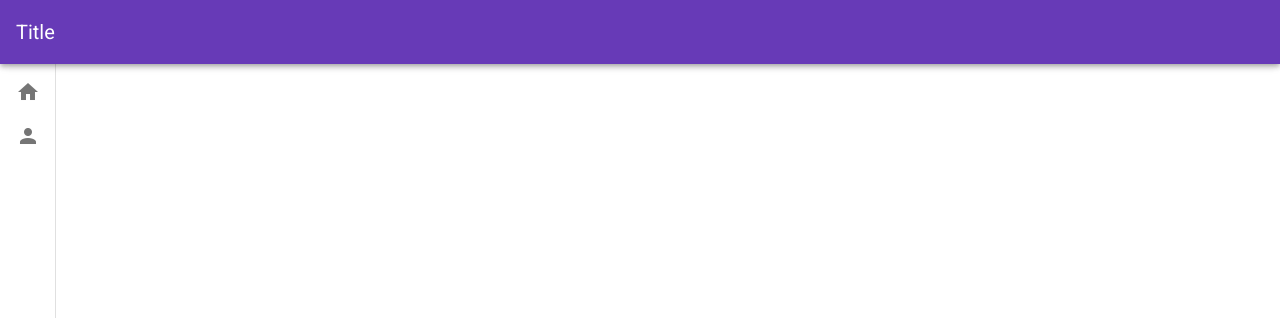
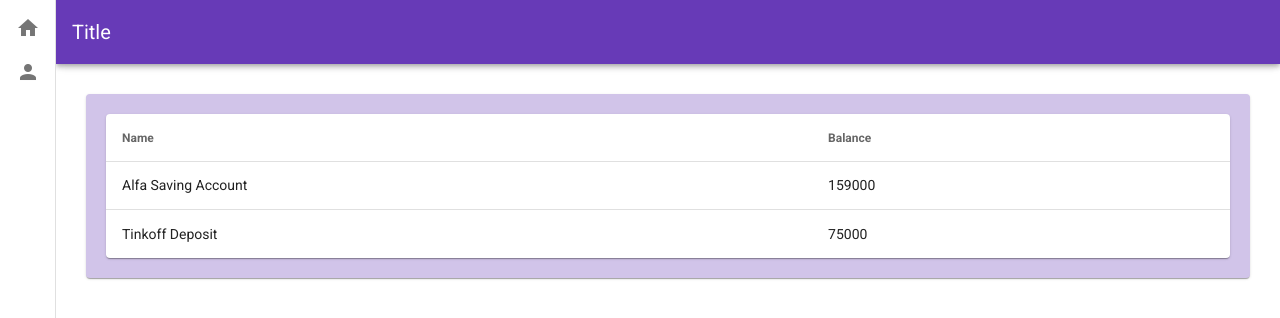
Before and after one commit to buharov-alexander/fhelp-platform, a Vue app in the folder fhelp-frontend/: page / in a window 1280 px wide. Shown: the top 318 px of the page. Built offline with nearby package versions, Linux system fonts and the light colour scheme.

Commit message:
frontend: add table example

```diff
--- a/fhelp-frontend/src/App.vue
+++ b/fhelp-frontend/src/App.vue
@@ -1,8 +1,9 @@
 <template>
   <v-app>
     <AppBar />
+    <Drawer />
     <v-main>
-      <Drawer />
+      <AccountTable />
     </v-main>
   </v-app>
 </template>
@@ -10,13 +11,15 @@
 <script>
 import AppBar from "./components/AppBar";
 import Drawer from "./components/Drawer";
+import AccountTable from "./components/home/AccountTable";
 
 export default {
   name: "App",
 
   components: {
     AppBar,
-    Drawer
+    Drawer,
+    AccountTable,
   },
 
   data: () => ({}),
--- a/fhelp-frontend/src/components/AppBar.vue
+++ b/fhelp-frontend/src/components/AppBar.vue
@@ -1,5 +1,5 @@
 <template>
-  <v-app-bar app color="deep-purple" dark>
+  <v-app-bar app clipped-right color="deep-purple" dark>
     <v-toolbar-title>Title</v-toolbar-title>
   </v-app-bar>
 </template>
--- a/fhelp-frontend/src/components/Drawer.vue
+++ b/fhelp-frontend/src/components/Drawer.vue
@@ -1,5 +1,5 @@
 <template>
-  <v-navigation-drawer v-model="drawer" permanent mini-variant="">
+  <v-navigation-drawer app v-model="drawer" permanent mini-variant="">
     <v-list nav dense>
       <v-list-item-group>
         <v-list-item>
--- /dev/null
+++ b/fhelp-frontend/src/components/home/AccountTable.vue
@@ -0,0 +1,40 @@
+<template>
+  <v-sheet class="sheet" elevation="1" color="deep-purple lighten-4" rounded>
+    <v-data-table
+      :headers="headers"
+      :items="accounts"
+      class="elevation-1"
+      hide-default-footer
+    ></v-data-table>
+  </v-sheet>
+</template>
+
+<script>
+export default {
+  data() {
+    return {
+      headers: [
+        { text: "Name", value: "name" },
+        { text: "Balance", value: "balance" },
+      ],
+      accounts: [
+        {
+          name: "Alfa Saving Account",
+          balance: 159000,
+        },
+        {
+          name: "Tinkoff Deposit",
+          balance: 75000,
+        },
+      ],
+    };
+  },
+};
+</script>
+
+<style scope>
+.sheet {
+  padding: 20px;
+  margin: 30px;
+}
+</style>
```
